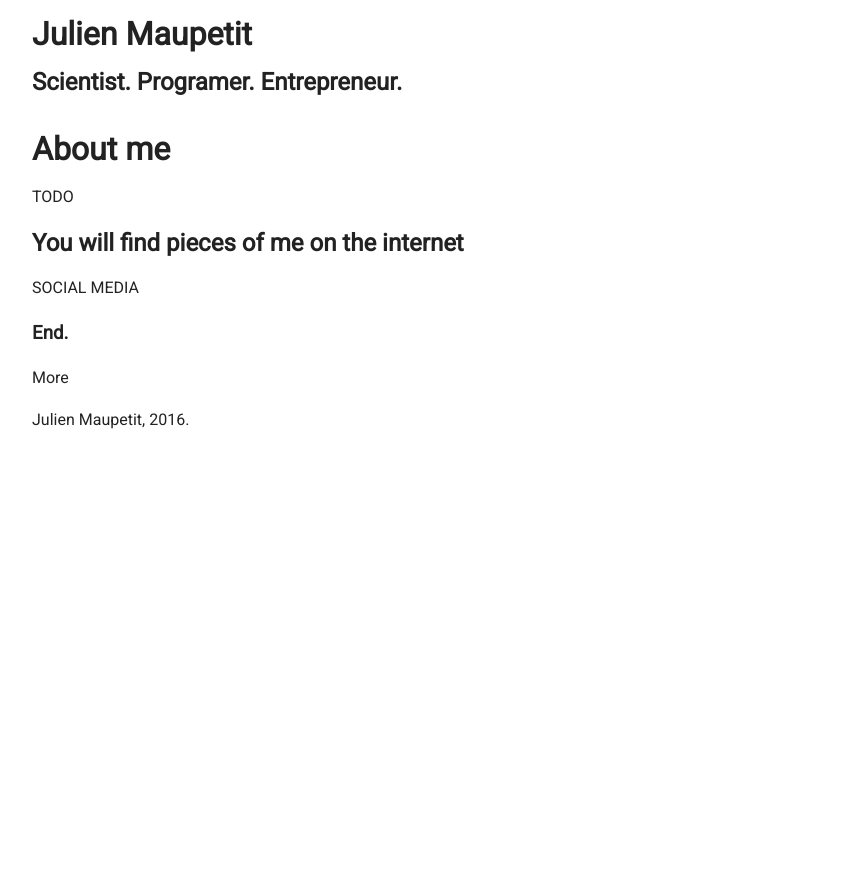
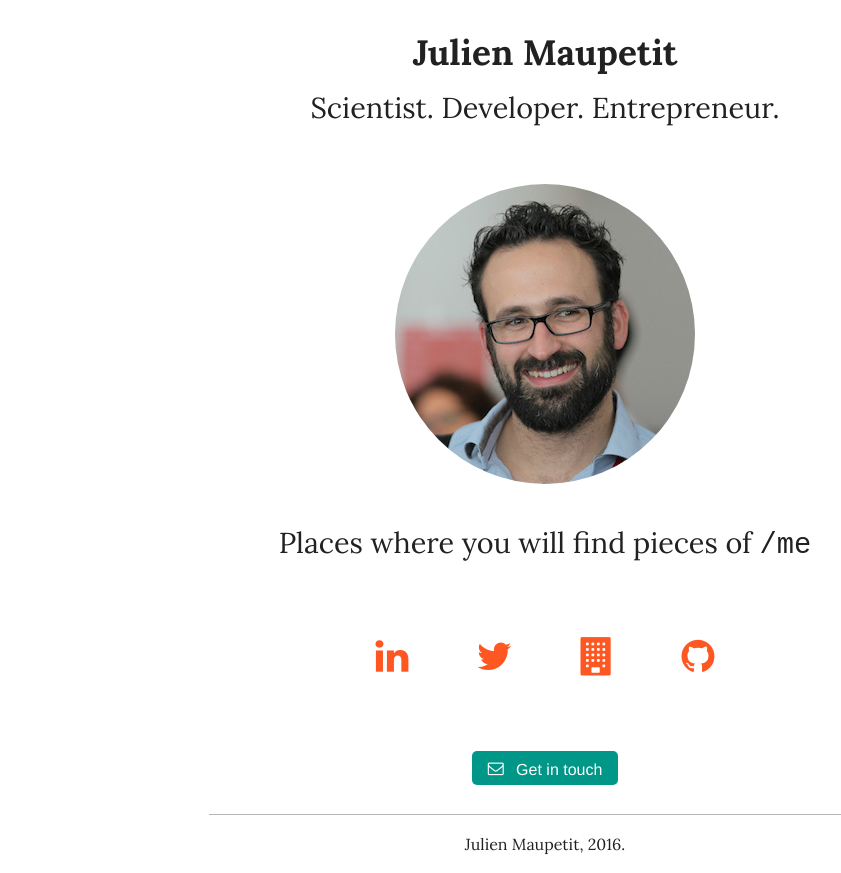
Before and after one commit to jmaupetit/julien.maupetit.me, a website: page index.html in a window 1280 px wide. Shown: the whole page, without its empty margins (95-936 px from the left). Before the commit the page ends 800 px from the top, so only its background shows below. Drawn offline with Linux system fonts and the light colour scheme.

Commit message:
First draft integration

```diff
--- a/index.html
+++ b/index.html
@@ -11,11 +11,12 @@
         <meta name="viewport" content="width=device-width, initial-scale=1">
 
         <!-- Fonts -->
-        <link href='https://fonts.googleapis.com/css?family=Roboto' rel='stylesheet' type='text/css'>
+        <link rel="stylesheet" href="https://fonts.googleapis.com/css?family=Lora:400,700" type="text/css">
+        <link rel="stylesheet" href="https://maxcdn.bootstrapcdn.com/font-awesome/4.5.0/css/font-awesome.min.css" type="text/css">
 
         <!-- Styles -->
-        <link rel="stylesheet" href="css/normalize.min.css">
-        <link rel="stylesheet" href="css/main.css">
+        <link rel="stylesheet" href="css/normalize.min.css" type="text/css">
+        <link rel="stylesheet" href="css/main.css" type="text/css">
 
         <!--[if lt IE 9]>
             <script src="js/vendor/html5-3.6-respond-1.4.2.min.js"></script>
@@ -29,25 +30,50 @@
         <div class="header-container">
             <header class="wrapper clearfix">
                 <h1 class="title">Julien Maupetit</h1>
-                <h2>Scientist. Programer. Entrepreneur.</h2>
+                <h2>Scientist. Developer. Entrepreneur.</h2>
             </header>
         </div>
 
         <div class="main-container">
             <div class="main wrapper clearfix">
 
-                <article>
-                    <header>
-                        <h1>About me</h1>
-                        <p>TODO</p>
+                <article class="about">
+                    <header >
+                        <img src="img/jul.jpg" alt="Julien Maupetit">
                     </header>
                     <section>
-                        <h2>You will find pieces of me on the internet</h2>
-                        SOCIAL MEDIA
+                        <h2>Places where you will find pieces of <code>/me</code></h2>
+
+                        <ul class="social">
+                            <li>
+                                <a href="https://www.linkedin.com/in/julienmaupetit" target="_blank">
+                                    <i class="fa fa-linkedin"></i>
+                                </a>
+                            </li>
+                            <li>
+                                <a href="https://twitter.com/julienmaupetit" title="Twitter" target="_blank">
+                                    <i class="fa fa-twitter"></i>
+                                </a>
+                            </li>
+                            <li>
+                                <a href="https://tailordev.fr" target="_blank">
+                                    <i class="fa fa-building"></i>
+                                </a>
+                            </li>
+                            <li>
+                                <a href="https://github.com/jmaupetit" target="_blank">
+                                    <i class="fa fa-github"></i>
+                                </a>
+                            </li>
+                        </ul>
                     </section>
                     <footer>
-                        <h3>End.</h3>
-                        <p>More</p>
+                        <p>
+                            <a href="mailto:julien@maupetit.net" class="button contact">
+                                <i class="fa fa-envelope-o"></i>
+                                Get in touch
+                            </a>
+                        </p>
                     </footer>
                 </article>
 
--- a/scss/_base.scss
+++ b/scss/_base.scss
@@ -19,7 +19,8 @@ html {
 }
 
 body {
-    font: 16px/26px 'Roboto', Helvetica, Helvetica Neue, Arial;
+    font: 16px/26px 'Lora', serif;
+    color: $primary-text-color;
 }
 
 hr {
@@ -40,12 +41,50 @@ video {
     vertical-align: middle;
 }
 
+a {
+    color: $accent-color;
+    text-decoration: none;
+
+    &.button {
+        padding: 0.6rem 1rem 0.5rem;
+        border-radius: 5px;
+        background-color: $primary-color;
+        color: $primary-color-text;
+        font-family: Helvetica, Helvetica Neue, Arial;
+    }
+}
+
 fieldset {
     border: 0;
     margin: 0;
     padding: 0;
 }
 
+h2,
+h3,
+h4,
+h5,
+h6 {
+    font-weight: normal;
+    line-height: 2.4rem;
+}
+
+h1 {
+    font-size: 2.2rem;
+}
+
+h2 {
+    font-size: 1.8rem;
+}
+
+h3 {
+    font-size: 1.3rem;
+}
+
+h4 {
+    font-size: 1.1rem;
+}
+
 textarea {
     resize: vertical;
 }
--- /dev/null
+++ b/scss/_colors.scss
@@ -0,0 +1,13 @@
+/*
+    Palette generated by Material Palette
+    materialpalette.com/teal/deep-orange
+*/
+
+$primary-color-dark: #00796B;
+$primary-color: #009688;
+$primary-color-light: #B2DFDB;
+$primary-color-text: #FFFFFF;
+$accent-color: #FF5722;
+$primary-text-color: #212121;
+$secondary-text-color: #727272;
+$divider-color: #B6B6B6;
--- a/scss/_page.scss
+++ b/scss/_page.scss
@@ -3,7 +3,11 @@
  */
 
 .header-container {
-    .title {}
+
+    header {
+        text-align: center;
+        padding: 1rem 0;
+    }
 
     .ie7 .title {
         padding-top: 20px;
@@ -12,9 +16,75 @@
 
 .main-container {
 
-    &.main {}
+    .main {
+
+        article {
+
+            &.about {
+                text-align: center;
+
+                header {
+
+                    img {
+                        margin: 1rem;
+                        border-radius: 1000em;
+                        max-width: 80%;
+
+                        &:hover {
+                            box-shadow: 0 0 5px 1px $divider-color;
+                        }
+                    }
+                }
+
+                section {
+
+                    ul.social {
+                        list-style: none inside none;
+                        margin: 0;
+                        padding: 2rem 0;
+
+                        li {
+                            display: inline-block;
+                            margin: 1rem;
+                            font-size: 2.4rem;
+
+                            a {
+                                border-radius: 1000em;
+                                padding: 0.5rem 1rem;
+
+                                &:hover {
+                                    background-color: $accent-color;
+                                    color: $primary-color-text;
+                                }
+                            }
+                        }
+                    }
+                }
+
+                footer {
+                    padding-top: 1rem;
+
+                    a.contact {
+
+                        i {
+                            margin-right: 0.5rem;
+                        }
+                    }
+                }
+            }
+        }
+    }
 }
 
 .footer-container {
-    footer {}
+    margin-top: 1rem;
+
+    footer {
+        width: 50%;
+        margin-left: auto;
+        margin-right: auto;
+        padding: 1rem;
+        border-top: 1px solid $divider-color;
+        text-align: center;
+    }
 }
--- a/scss/main.scss
+++ b/scss/main.scss
@@ -2,6 +2,7 @@
     julien.maupetit.me styles
  */
 
+@import 'colors';
 @import 'helpers';
 @import 'base';
 @import 'mediaqueries';
```
Also changed, not shown: css/main.css, img/jul.jpg (added).
